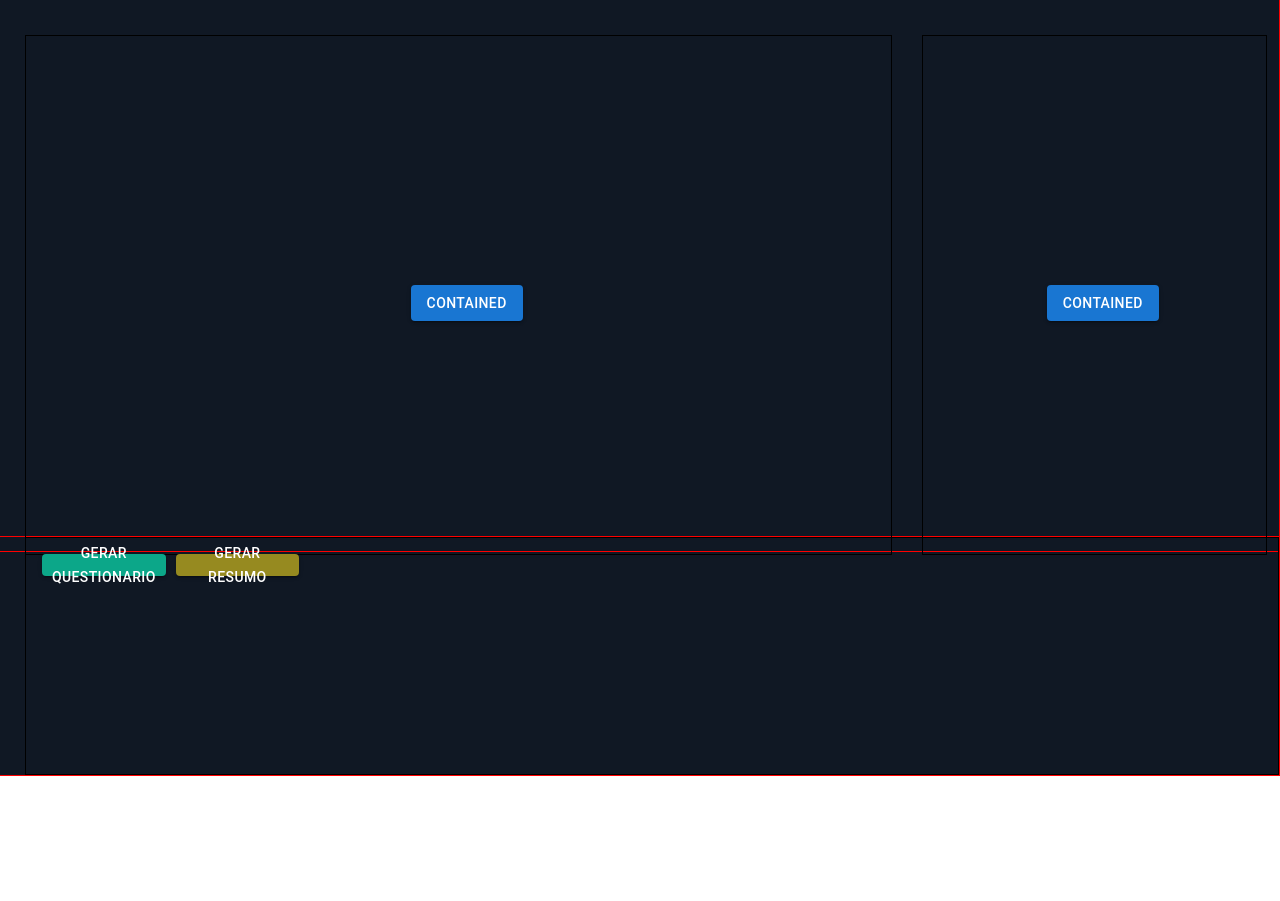
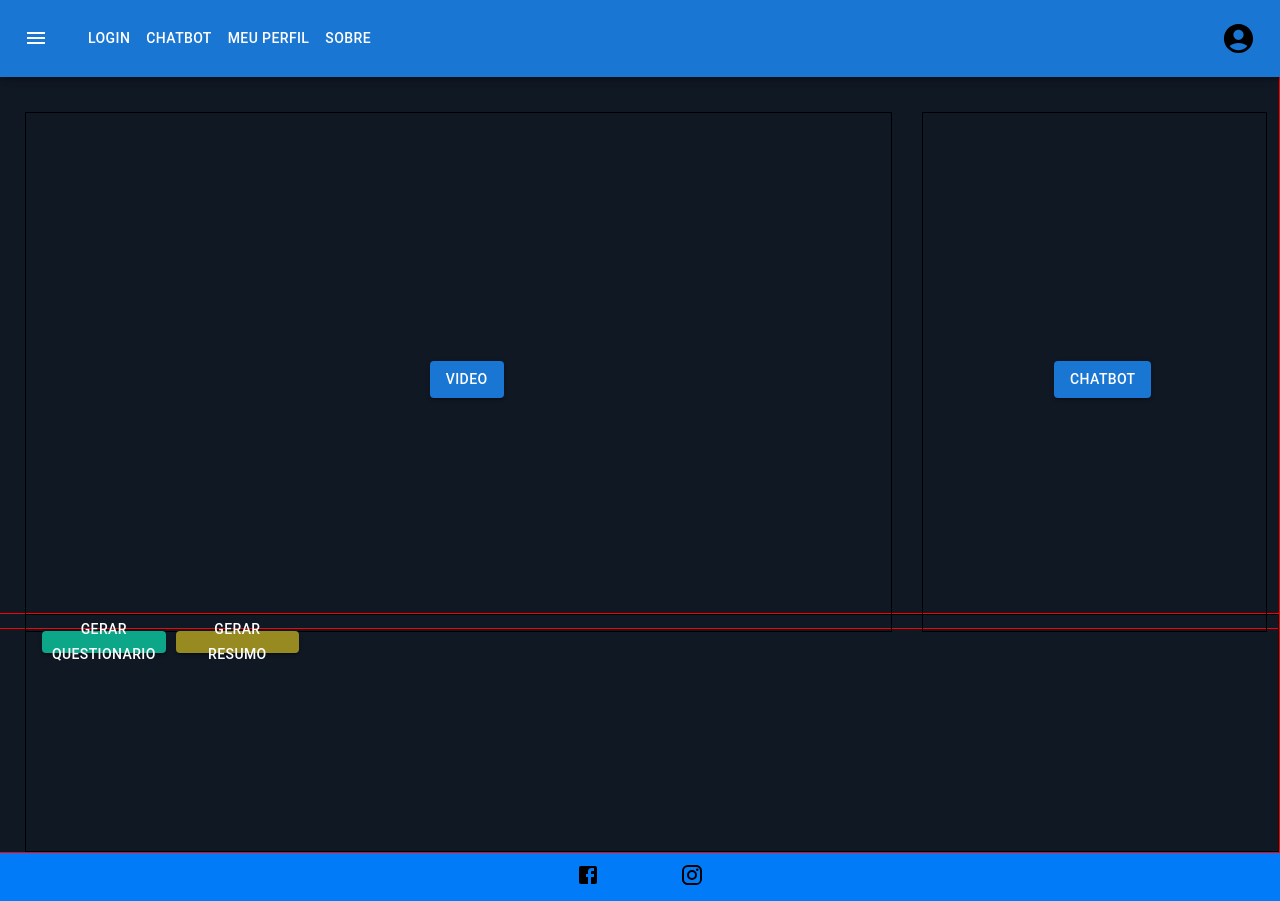
Before and after one commit to AulaOnline/AulaOnline, a React (Create React App) app: page /Player in a window 1280 px wide. Before the commit the page ends 800 px from the top, so only its background shows below. Built offline with nearby package versions, Linux system fonts and the light colour scheme.

Commit message:
CHORE - develop Branch -Criacao Da tela Player.js

```diff
--- a/src/Pages/Player.js
+++ b/src/Pages/Player.js
@@ -7,37 +7,44 @@ import {styled} from "styled-components";
 import Box from '@mui/material/Box';
 import Paper from '@mui/material/Paper';
 
-
-
-function Player() {
+const StyledSection = styled.section`
+  background-color: #101824;
+  background-size: 3000px 3000px;
+`;
+function VideoAndChat(){
     return (
-        <StyledSection>
         <Grid container spacing={2} sx={{ border: '1px solid red', height: 'calc(71vh)', paddingLeft: '40px', paddingTop: '50px', paddingRight: '0px' }}>
             <Grid item xs={12} md={8.3} sx={{ border: '1px solid #000', display: 'flex', height: "calc(65vh)", justifyContent: 'center', alignItems: 'center' }}>
-                    <Button variant="contained">Contained</Button>
+                <Button variant="contained">Video</Button>
             </Grid>
             <Grid item xs={12} md={3.3} sx={{ border: '1px solid #000', display: 'flex', height: "calc(65vh)", justifyContent: 'center', alignItems: 'center', marginLeft: '30px' }}>
-                    <Button variant="contained">Contained</Button>
+                <Button variant="contained">ChatBot</Button>
             </Grid>
-
         </Grid>
+    )
+}
+function GenerativeButons(){
+    return(
         <Grid container spacing={2} sx={{ border: '1px solid red', height: 'calc(30vh)', paddingLeft: '40px', paddingRight: '0px' }}>
             <Grid item xs={12} md={12} sx={{ border: '1px solid #000', display: 'flex' }}>
                 <Button variant="contained" sx={{ height: '10%', width: '10%', marginRight: '10px', backgroundColor: '#0CA789' }}>Gerar Questionario</Button>
                 <Button variant="contained" sx={{ height: '10%', width: '10%', backgroundColor: '#968A20' }}>Gerar Resumo</Button>
             </Grid>
         </Grid>
+    )
+}
 
+function Player() {
+    return (
+        <StyledSection>
+            <Navbar/>
+            <VideoAndChat/>
+            <GenerativeButons/>
+            <Footer cor={'#017BF7'}/>
         </StyledSection>
     );
 }
 
 
 
-const StyledSection = styled.section`
-  background-color: #101824;
-  background-size: 3000px 3000px;
-
-`;
-
 export default Player;
```
Lines whose indentation alone changed are shown as unchanged.
